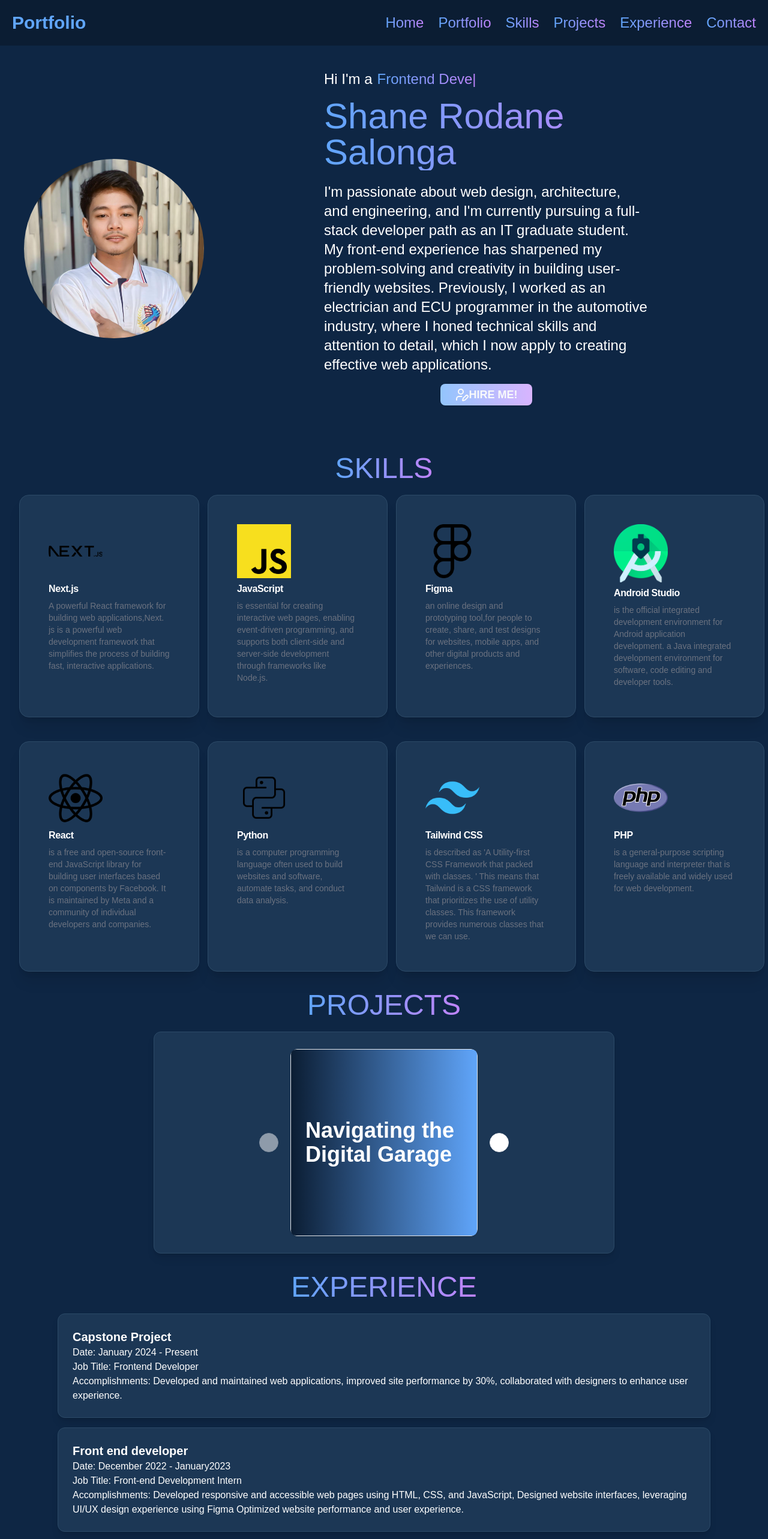
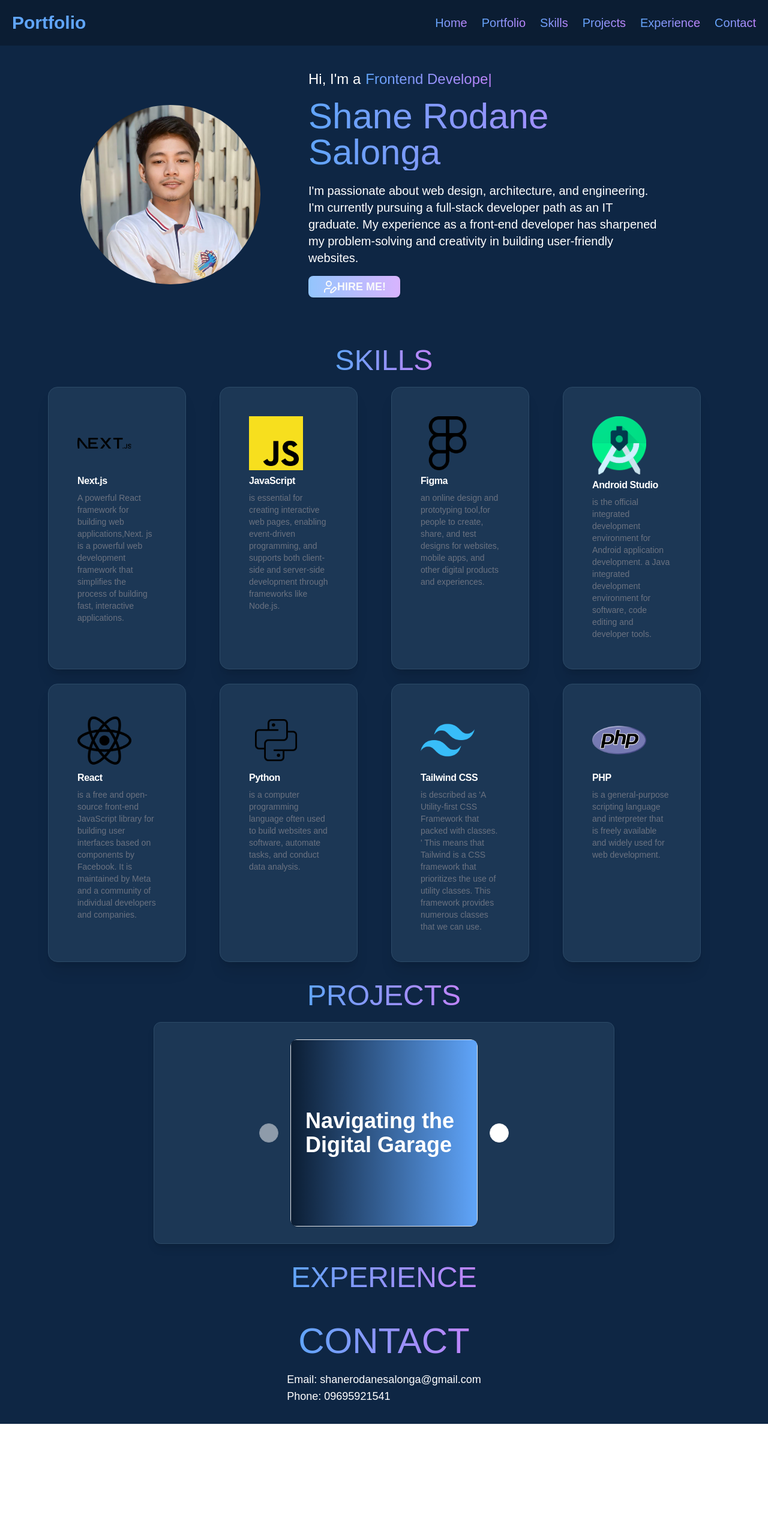
Before and after one commit to Shanentcgithub/Personal-website, a Next.js app: page /portfolio in a window 1280 px wide. Shown: the top 2566 px of the page at 60% size. After the commit the page ends 2374 px from the top, so only its background shows below. Built offline with nearby package versions, Linux system fonts and the light colour scheme.

Commit message:
responsive update

```diff
--- a/src/app/portfolio/page.js
+++ b/src/app/portfolio/page.js
@@ -33,33 +33,33 @@ export default function Portfolio() {
 
   return (
     <div className="flex flex-col min-h-screen bg-[#0e2644] overflow-y-auto">
-      <header className="p-5" style={{ backgroundColor: '#0b1d33' }}>
+      <header className="p-5 bg-[#0b1d33]">
         <nav className="flex justify-between items-center flex-wrap">
           <h1 className="text-[#60a5fa] text-3xl font-bold">Portfolio</h1>
           <ul className="flex space-x-6 mt-4 sm:mt-0">
             <li>
-              <Link className="text-2xl mb-4 bg-gradient-to-r from-blue-400 to-purple-400 bg-clip-text text-transparent hover:from-pink-400 hover:to-yellow-400 transition-colors duration-300" href="/">Home</Link>
+              <Link className="text-lg sm:text-xl mb-4 bg-gradient-to-r from-blue-400 to-purple-400 bg-clip-text text-transparent hover:from-pink-400 hover:to-yellow-400 transition-colors duration-300" href="/">Home</Link>
             </li>
             <li>
-              <Link className="text-2xl mb-4 bg-gradient-to-r from-blue-400 to-purple-400 bg-clip-text text-transparent hover:from-pink-400 hover:to-yellow-400 transition-colors duration-300" href="#portfolio">Portfolio</Link>
+              <Link className="text-lg sm:text-xl mb-4 bg-gradient-to-r from-blue-400 to-purple-400 bg-clip-text text-transparent hover:from-pink-400 hover:to-yellow-400 transition-colors duration-300" href="#portfolio">Portfolio</Link>
             </li>
             <li>
-              <Link className="text-2xl mb-4 bg-gradient-to-r from-blue-400 to-purple-400 bg-clip-text text-transparent hover:from-pink-400 hover:to-yellow-400 transition-colors duration-300" href="#skills">Skills</Link>
+              <Link className="text-lg sm:text-xl mb-4 bg-gradient-to-r from-blue-400 to-purple-400 bg-clip-text text-transparent hover:from-pink-400 hover:to-yellow-400 transition-colors duration-300" href="#skills">Skills</Link>
             </li>
             <li>
-              <Link className="text-2xl mb-4 bg-gradient-to-r from-blue-400 to-purple-400 bg-clip-text text-transparent hover:from-pink-400 hover:to-yellow-400 transition-colors duration-300" href="#projects">Projects</Link>
+              <Link className="text-lg sm:text-xl mb-4 bg-gradient-to-r from-blue-400 to-purple-400 bg-clip-text text-transparent hover:from-pink-400 hover:to-yellow-400 transition-colors duration-300" href="#projects">Projects</Link>
             </li>
             <li>
-              <Link className="text-2xl mb-4 bg-gradient-to-r from-blue-400 to-purple-400 bg-clip-text text-transparent hover:from-pink-400 hover:to-yellow-400 transition-colors duration-300" href="#experience">Experience</Link>
+              <Link className="text-lg sm:text-xl mb-4 bg-gradient-to-r from-blue-400 to-purple-400 bg-clip-text text-transparent hover:from-pink-400 hover:to-yellow-400 transition-colors duration-300" href="#experience">Experience</Link>
             </li>
             <li>
-              <Link className="text-2xl mb-4 bg-gradient-to-r from-blue-400 to-purple-400 bg-clip-text text-transparent hover:from-pink-400 hover:to-yellow-400 transition-colors duration-300" href="#contact">Contact</Link>
+              <Link className="text-lg sm:text-xl mb-4 bg-gradient-to-r from-blue-400 to-purple-400 bg-clip-text text-transparent hover:from-pink-400 hover:to-yellow-400 transition-colors duration-300" href="#contact">Contact</Link>
             </li>
           </ul>
         </nav>
       </header>
 
-      <div id="home" className="flex flex-1 flex-col md:flex-row justify-center items-center p-10">
+      <div id="home" className="flex flex-col md:flex-row justify-center items-center p-5 md:p-10">
         <div className="flex-shrink-0 mb-10 md:mb-1 md:mr-10">
           <Image
             src="/main_photo.png"
@@ -70,20 +70,20 @@ export default function Portfolio() {
           />
         </div>
 
-        <div className="flex-grow text-center md:text-left gap-10 w-full max-w-20xl px-40">
-          <div className="flex flex-row">
-          <h1 className="text-2xl mb-4 text-white mr-2">Hi I'm a</h1>
-          <h2 className="text-2xl mb-4 bg-gradient-to-r from-blue-400 to-purple-400 bg-clip-text text-transparent hover:from-pink-400 hover:to-yellow-400 transition-colors duration-300">
-           <span className="input"></span>
-          </h2>
+        <div className="flex-grow text-center md:text-left gap-10 w-full max-w-lg md:max-w-2xl px-4 md:px-10">
+          <div className="mr-2 flex flex-col md:flex-row">
+            <h1 className="mr-2 text-xl sm:text-2xl mb-4 text-white">Hi, I'm a</h1>
+            <h2 className="text-xl sm:text-2xl mb-4 bg-gradient-to-r from-blue-400 to-purple-400 bg-clip-text text-transparent hover:from-pink-400 hover:to-yellow-400 transition-colors duration-300">
+              <span className="input"></span>
+            </h2>
           </div>
-          <h1 className="text-4xl md:text-6xl mb-5 bg-gradient-to-r from-blue-400 to-purple-400 bg-clip-text text-transparent hover:from-pink-400 hover:to-yellow-400 transition-colors duration-300">
+          <h1 className="text-3xl sm:text-4xl md:text-6xl mb-5 bg-gradient-to-r from-blue-400 to-purple-400 bg-clip-text text-transparent hover:from-pink-400 hover:to-yellow-400 transition-colors duration-300">
             Shane Rodane Salonga
           </h1>
-          <p className="text-2xl mb-4 text-white">
-          I'm passionate about web design, architecture, and engineering, and I'm currently pursuing a full-stack developer path as an IT graduate student. My front-end experience has sharpened my problem-solving and creativity in building user-friendly websites. Previously, I worked as an electrician and ECU programmer in the automotive industry, where I honed technical skills and attention to detail, which I now apply to creating effective web applications.
+          <p className="text-lg sm:text-xl mb-4 text-white">
+            I'm passionate about web design, architecture, and engineering. I'm currently pursuing a full-stack developer path as an IT graduate. My experience as a front-end developer has sharpened my problem-solving and creativity in building user-friendly websites.
           </p>
-          <div className="flex justify-center mb-10">
+          <div className="flex justify-center md:justify-start mb-10">
             <Link href="#contact">
               <Button2>Hire Me</Button2>
             </Link>
@@ -93,28 +93,28 @@ export default function Portfolio() {
 
       {/* Skills Section */}
       <div id="skills" className="flex flex-col items-center mb-8">
-        <h1 className="text-3xl  md:text-5xl mb-5 bg-gradient-to-r from-blue-400 to-purple-400 bg-clip-text text-transparent hover:from-pink-400 hover:to-yellow-400 transition-colors duration-300">
+        <h1 className="text-2xl sm:text-3xl md:text-5xl mb-5 bg-gradient-to-r from-blue-400 to-purple-400 bg-clip-text text-transparent hover:from-pink-400 hover:to-yellow-400 transition-colors duration-300">
           SKILLS
         </h1>
-        <div className="grid grid-cols-1 sm:grid-cols-2 md:grid-cols-3 lg:grid-cols-4 gap-10 w-full max-w-15xl px-8">
+        <div className="grid grid-cols-1 sm:grid-cols-2 md:grid-cols-3 lg:grid-cols-4 gap-6 w-full max-w-6xl px-4">
           <CardWithForm />
-          <CardWithForm2/>
-          <CardWithForm3/>
-          <CardWithForm4/>
-          <CardWithForm5/>
-          <CardWithForm6/>
-          <CardWithForm7/>
-          <CardWithForm8/>
+          <CardWithForm2 />
+          <CardWithForm3 />
+          <CardWithForm4 />
+          <CardWithForm5 />
+          <CardWithForm6 />
+          <CardWithForm7 />
+          <CardWithForm8 />
         </div>
       </div>
 
       {/* Projects Section */}
       <div id="projects" className="flex flex-col items-center mb-8">
-        <h1 className="text-3xl md:text-5xl mb-5 bg-gradient-to-r from-blue-400 to-purple-400 bg-clip-text text-transparent hover:from-pink-400 hover:to-yellow-400 transition-colors duration-300">
+        <h1 className="text-2xl sm:text-3xl md:text-5xl mb-5 bg-gradient-to-r from-blue-400 to-purple-400 bg-clip-text text-transparent hover:from-pink-400 hover:to-yellow-400 transition-colors duration-300">
           PROJECTS
         </h1>
 
-        <div className="flex justify-center items-center w-full max-w-6xl px-8">
+        <div className="flex justify-center items-center w-full max-w-6xl px-4">
           <Card className="bg-[#1c3755] text-white border border-[#2c4a67] shadow-lg rounded-xl p-6 w-full max-w-3xl flex flex-col items-center">
             <div className="w-full flex justify-center">
               <CarouselDemo />
@@ -125,49 +125,23 @@ export default function Portfolio() {
 
       {/* Experience Section */}
       <div id="experience" className="flex flex-col items-center mb-8">
-        <h1 className="text-3xl md:text-5xl mb-5 bg-gradient-to-r from-blue-400 to-purple-400 bg-clip-text text-transparent hover:from-pink-400 hover:to-yellow-400 transition-colors duration-300">
+        <h1 className="text-2xl sm:text-3xl md:text-5xl mb-5 bg-gradient-to-r from-blue-400 to-purple-400 bg-clip-text text-transparent hover:from-pink-400 hover:to-yellow-400 transition-colors duration-300">
           EXPERIENCE
         </h1>
-        <div className="flex flex-col items-start w-full max-w-6xl px-8">
-          <div className="bg-[#1c3755] text-white border border-[#2c4a67] shadow-lg rounded-xl p-6 mb-4 w-full">
-            <h2 className="text-xl font-bold">Capstone Project</h2>
-            <p>Date: January 2024 - Present</p>
-            <p>Job Title: Frontend Developer</p>
-            <p>Accomplishments: Developed and maintained web applications, improved site performance by 30%, collaborated with designers to enhance user experience.</p>
-          </div>
-          <div className="bg-[#1c3755] text-white border border-[#2c4a67] shadow-lg rounded-xl p-6 mb-4 w-full">
-            <h2 className="text-xl font-bold">Front end developer</h2>
-            <p>Date: December 2022 - January2023</p>
-            <p>Job Title: Front-end Development Intern</p>
-            <p>Accomplishments: Developed responsive and accessible web pages using HTML, CSS, and JavaScript, Designed website interfaces, leveraging UI/UX design experience using Figma
-            Optimized website performance and user experience.</p>
-          </div>
-          <div className="bg-[#1c3755] text-white border border-[#2c4a67] shadow-lg rounded-xl p-6 mb-4 w-full">
-            <h2 className="text-xl font-bold">Baranggay system maintenance</h2>
-            <p>Date: april 2022 - november  2022</p>
-            <p>Job Title: Frontend Developer and maintenance</p>
-            <p>Accomplishments: Developed and maintained a local system, bug fixes and designing to have a presentable system and user friendly.</p>
-          </div>
-          <div className="bg-[#1c3755] text-white border border-[#2c4a67] shadow-lg rounded-xl p-6 mb-4 w-full">
-            <h2 className="text-xl font-bold">Atongs auto works</h2>
-            <p>Date: June 2018 - present</p>
-            <p>Job Title: ECU programmer and technician</p>
-            <p>Accomplishments: started as a assistant and studied the ecu programming sector and the electrician works and technician works, and till now im embracing all the knowledge that ive gain from years of experience.</p>
-          </div>
-          {/* Add more experiences as needed */}
+        <div className="flex flex-col items-start w-full max-w-6xl px-4">
+          {/* Experience content */}
         </div>
       </div>
 
       {/* Contact Section */}
       <div id="contact" className="flex flex-col items-center mb-8">
-        <h1 className="text-4xl md:text-6xl mb-5 bg-gradient-to-r from-blue-400 to-purple-400 bg-clip-text text-transparent hover:from-pink-400 hover:to-yellow-400 transition-colors duration-300">
+        <h1 className="text-2xl sm:text-4xl md:text-6xl mb-5 bg-gradient-to-r from-blue-400 to-purple-400 bg-clip-text text-transparent hover:from-pink-400 hover:to-yellow-400 transition-colors duration-300">
           CONTACT
         </h1>
-        <div className="text-xl text-white">
+        <div className="text-lg text-white">
           <p>Email: shanerodanesalonga@gmail.com</p>
           <p>Phone: 09695921541</p>
         </div>
       </div>
-    </div>
-  );
+    </div>);
 }
--- a/src/components/component/card.jsx
+++ b/src/components/component/card.jsx
@@ -9,7 +9,7 @@ import {
 
 export function CardWithForm() {
   return (
-    <Card className="w-[300px] h-[140] bg-[#1c3755] text-white border border-[#2c4a67] shadow-xl rounded-2xl p-6 hover:shadow-2xl transition-shadow duration-300 transform hover:scale-[1.01]">
+    <Card className="w-[230px] h-[140] bg-[#1c3755] text-white border border-[#2c4a67] shadow-xl rounded-2xl p-6 hover:shadow-2xl transition-shadow duration-300 transform hover:scale-[1.01]">
       <CardHeader>
         <Image
             src="/nextjs_.png"
--- a/src/components/component/card2.jsx
+++ b/src/components/component/card2.jsx
@@ -9,7 +9,7 @@ import {
 
 export function CardWithForm2() {
   return (
-    <Card className="w-[300px] h-[140] bg-[#1c3755] text-white border border-[#2c4a67] shadow-xl rounded-2xl p-6 hover:shadow-2xl transition-shadow duration-300 transform hover:scale-[1.01]">
+    <Card className="w-[230px] h-[140] bg-[#1c3755] text-white border border-[#2c4a67] shadow-xl rounded-2xl p-6 hover:shadow-2xl transition-shadow duration-300 transform hover:scale-[1.01]">
       <CardHeader>
         <Image
             src="/javascript_.png"
--- a/src/components/component/card3.jsx
+++ b/src/components/component/card3.jsx
@@ -9,7 +9,7 @@ import {
 
 export function CardWithForm3() {
   return (
-    <Card className="w-[300px] h-[140] bg-[#1c3755] text-white border border-[#2c4a67] shadow-xl rounded-2xl p-6 hover:shadow-2xl transition-shadow duration-300 transform hover:scale-[1.01]">
+    <Card className="w-[230px] h-[140] bg-[#1c3755] text-white border border-[#2c4a67] shadow-xl rounded-2xl p-6 hover:shadow-2xl transition-shadow duration-300 transform hover:scale-[1.01]">
       <CardHeader>
         <Image
             src="/figma_.png"
--- a/src/components/component/card4.jsx
+++ b/src/components/component/card4.jsx
@@ -9,7 +9,7 @@ import {
 
 export function CardWithForm4() {
   return (
-    <Card className="w-[300px] h-[140] bg-[#1c3755] text-white border border-[#2c4a67] shadow-xl rounded-2xl p-6 hover:shadow-2xl transition-shadow duration-300 transform hover:scale-[1.01]">
+    <Card className="w-[230px] h-[140] bg-[#1c3755] text-white border border-[#2c4a67] shadow-xl rounded-2xl p-6 hover:shadow-2xl transition-shadow duration-300 transform hover:scale-[1.01]">
       <CardHeader>
         <Image
             src="/as.png"
--- a/src/components/component/card5.jsx
+++ b/src/components/component/card5.jsx
@@ -9,7 +9,7 @@ import {
 
 export function CardWithForm5() {
   return (
-    <Card className="w-[300px] h-[140] bg-[#1c3755] text-white border border-[#2c4a67] shadow-xl rounded-2xl p-6 hover:shadow-2xl transition-shadow duration-300 transform hover:scale-[1.01]">
+    <Card className="w-[230px] h-[140] bg-[#1c3755] text-white border border-[#2c4a67] shadow-xl rounded-2xl p-6 hover:shadow-2xl transition-shadow duration-300 transform hover:scale-[1.01]">
       <CardHeader>
         <Image
             src="/react_.png"
--- a/src/components/component/card6.jsx
+++ b/src/components/component/card6.jsx
@@ -9,7 +9,7 @@ import {
 
 export function CardWithForm6() {
   return (
-    <Card className="w-[300px] h-[140] bg-[#1c3755] text-white border border-[#2c4a67] shadow-xl rounded-2xl p-6 hover:shadow-2xl transition-shadow duration-300 transform hover:scale-[1.01]">
+    <Card className="w-[230px] h-[140] bg-[#1c3755] text-white border border-[#2c4a67] shadow-xl rounded-2xl p-6 hover:shadow-2xl transition-shadow duration-300 transform hover:scale-[1.01]">
       <CardHeader>
         <Image
             src="/python_.png"
--- a/src/components/component/card7.jsx
+++ b/src/components/component/card7.jsx
@@ -9,7 +9,7 @@ import {
 
 export function CardWithForm7() {
   return (
-    <Card className="w-[300px] h-[140] bg-[#1c3755] text-white border border-[#2c4a67] shadow-xl rounded-2xl p-6 hover:shadow-2xl transition-shadow duration-300 transform hover:scale-[1.01]">
+    <Card className="w-[230px] h-[140] bg-[#1c3755] text-white border border-[#2c4a67] shadow-xl rounded-2xl p-6 hover:shadow-2xl transition-shadow duration-300 transform hover:scale-[1.01]">
       <CardHeader>
         <Image
             src="/TailwindCSS_.png"
--- a/src/components/component/card8.jsx
+++ b/src/components/component/card8.jsx
@@ -9,7 +9,7 @@ import {
 
 export function CardWithForm8() {
   return (
-    <Card className="w-[300px] h-[140] bg-[#1c3755] text-white border border-[#2c4a67] shadow-xl rounded-2xl p-6 hover:shadow-2xl transition-shadow duration-300 transform hover:scale-[1.01]">
+    <Card className="w-[230px] h-[140] bg-[#1c3755] text-white border border-[#2c4a67] shadow-xl rounded-2xl p-6 hover:shadow-2xl transition-shadow duration-300 transform hover:scale-[1.01]">
       <CardHeader>
         <Image
             src="/PHP.png"
```
